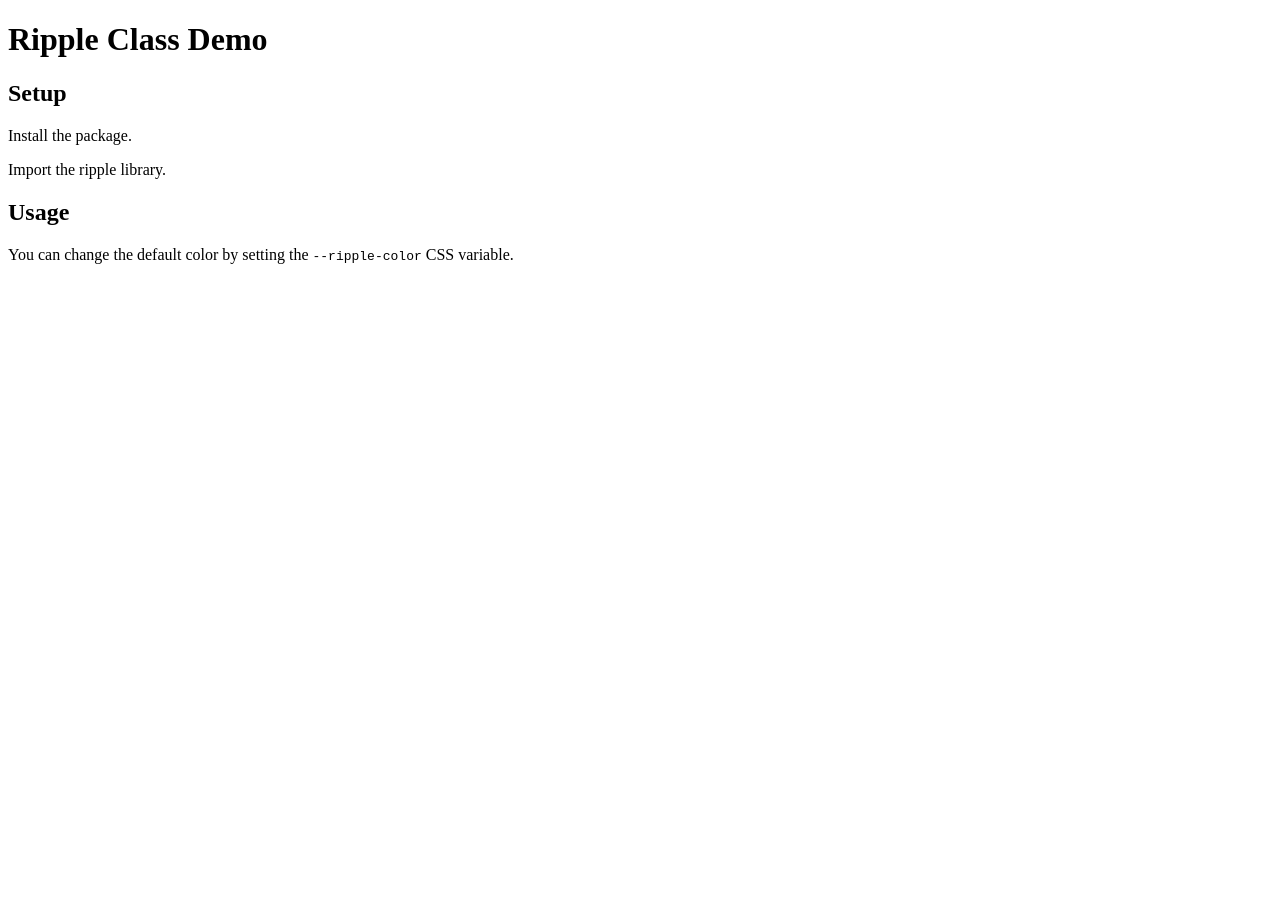
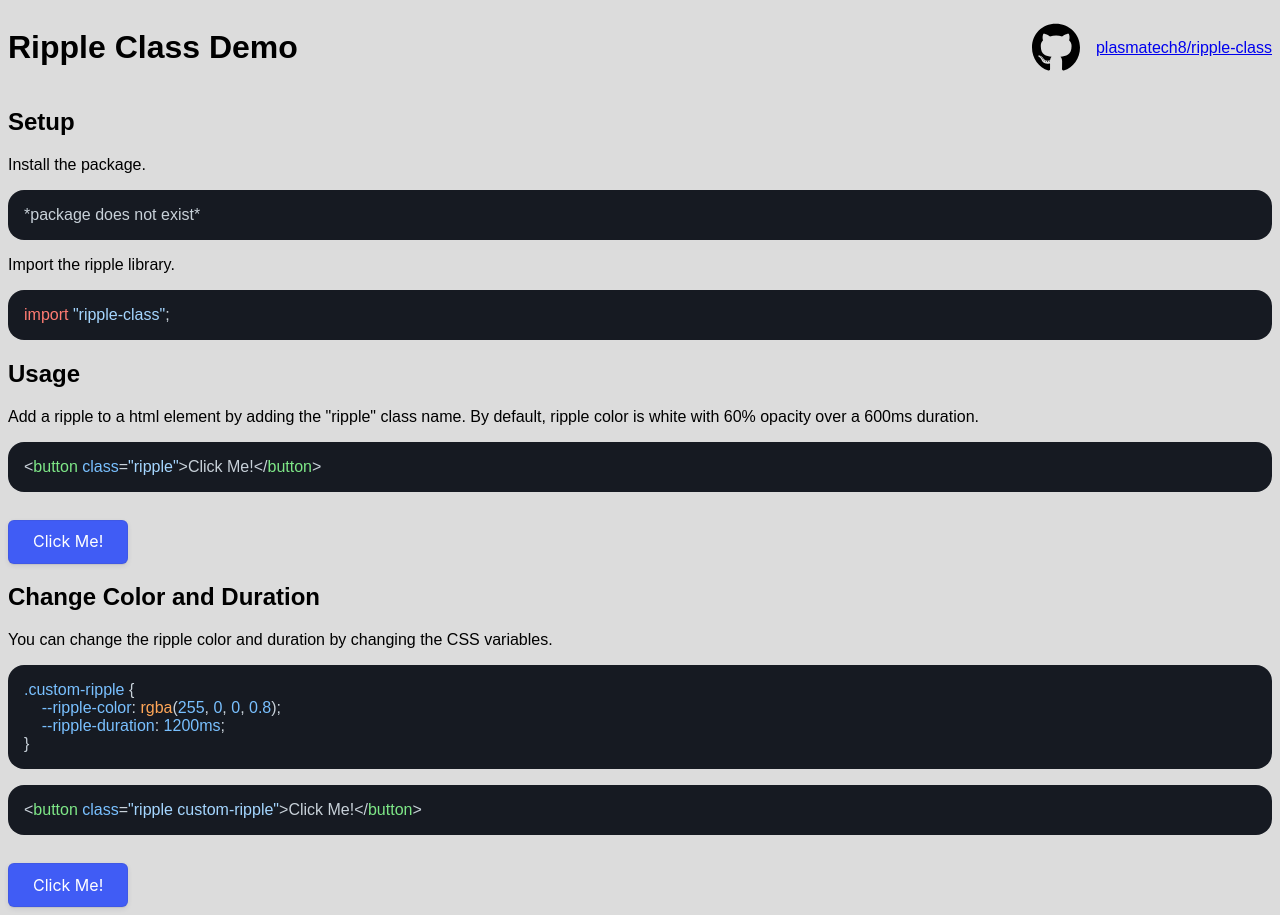
Before and after one commit to plasmatech8/ripple-class, a SvelteKit app: page / in a window 1280 px wide. Before the commit the page ends 800 px from the top, so only its background shows below. Built offline with nearby package versions, Linux system fonts and the light colour scheme.

Commit message:
Update pages

```diff
--- a/package.json
+++ b/package.json
@@ -19,6 +19,7 @@
 		"eslint": "^8.28.0",
 		"eslint-config-prettier": "^8.5.0",
 		"eslint-plugin-svelte3": "^4.0.0",
+		"highlight.js": "^11.7.0",
 		"prettier": "^2.8.0",
 		"prettier-plugin-svelte": "^2.8.1",
 		"svelte": "^3.54.0",
--- a/src/routes/+page.svelte
+++ b/src/routes/+page.svelte
@@ -1,19 +1,112 @@
 <script lang="ts">
+	import hljs from 'highlight.js';
+	import 'highlight.js/styles/github-dark.css';
 	import '$lib';
+	import { browser } from '$app/environment';
 
-	const installCode = `npm install XYZ`;
-	const importCode = `import "ripple-class";`;
-	const buttonCode = `<button class="ripple">Click Me!</button>`;
+	if (browser) hljs.highlightAll();
+	const installCode = hljs.highlight('bash', `*package does not exist*`).value;
+	const importCode = hljs.highlight('typescript', `import "ripple-class";`).value;
+	const cssCode = hljs.highlight(
+		'css',
+		`.custom-ripple {
+    --ripple-color: rgba(255, 0, 0, 0.8);
+    --ripple-duration: 1200ms;
+}`
+	).value;
+	const buttonCode = hljs.highlight('html', `<button class="ripple">Click Me!</button>`).value;
+	const buttonCustomCode = hljs.highlight(
+		'html',
+		`<button class="ripple custom-ripple">Click Me!</button>`
+	).value;
 </script>
 
-<h1>Ripple Class Demo</h1>
+<div class="header">
+	<h1>Ripple Class Demo</h1>
+	<a class="github" href="https://github.com/plasmatech8/ripple-class">
+		<svg width="3rem" xmlns="http://www.w3.org/2000/svg" viewBox="0 0 496 512"
+			><!--! Font Awesome Pro 6.2.1 by @fontawesome - https://fontawesome.com License - https://fontawesome.com/license (Commercial License) Copyright 2022 Fonticons, Inc. --><path
+				d="M165.9 397.4c0 2-2.3 3.6-5.2 3.6-3.3.3-5.6-1.3-5.6-3.6 0-2 2.3-3.6 5.2-3.6 3-.3 5.6 1.3 5.6 3.6zm-31.1-4.5c-.7 2 1.3 4.3 4.3 4.9 2.6 1 5.6 0 6.2-2s-1.3-4.3-4.3-5.2c-2.6-.7-5.5.3-6.2 2.3zm44.2-1.7c-2.9.7-4.9 2.6-4.6 4.9.3 2 2.9 3.3 5.9 2.6 2.9-.7 4.9-2.6 4.6-4.6-.3-1.9-3-3.2-5.9-2.9zM244.8 8C106.1 8 0 113.3 0 252c0 110.9 69.8 205.8 169.5 239.2 12.8 2.3 17.3-5.6 17.3-12.1 0-6.2-.3-40.4-.3-61.4 0 0-70 15-84.7-29.8 0 0-11.4-29.1-27.8-36.6 0 0-22.9-15.7 1.6-15.4 0 0 24.9 2 38.6 25.8 21.9 38.6 58.6 27.5 72.9 20.9 2.3-16 8.8-27.1 16-33.7-55.9-6.2-112.3-14.3-112.3-110.5 0-27.5 7.6-41.3 23.6-58.9-2.6-6.5-11.1-33.3 2.6-67.9 20.9-6.5 69 27 69 27 20-5.6 41.5-8.5 62.8-8.5s42.8 2.9 62.8 8.5c0 0 48.1-33.6 69-27 13.7 34.7 5.2 61.4 2.6 67.9 16 17.7 25.8 31.5 25.8 58.9 0 96.5-58.9 104.2-114.8 110.5 9.2 7.9 17 22.9 17 46.4 0 33.7-.3 75.4-.3 83.6 0 6.5 4.6 14.4 17.3 12.1C428.2 457.8 496 362.9 496 252 496 113.3 383.5 8 244.8 8zM97.2 352.9c-1.3 1-1 3.3.7 5.2 1.6 1.6 3.9 2.3 5.2 1 1.3-1 1-3.3-.7-5.2-1.6-1.6-3.9-2.3-5.2-1zm-10.8-8.1c-.7 1.3.3 2.9 2.3 3.9 1.6 1 3.6.7 4.3-.7.7-1.3-.3-2.9-2.3-3.9-2-.6-3.6-.3-4.3.7zm32.4 35.6c-1.6 1.3-1 4.3 1.3 6.2 2.3 2.3 5.2 2.6 6.5 1 1.3-1.3.7-4.3-1.3-6.2-2.2-2.3-5.2-2.6-6.5-1zm-11.4-14.7c-1.6 1-1.6 3.6 0 5.9 1.6 2.3 4.3 3.3 5.6 2.3 1.6-1.3 1.6-3.9 0-6.2-1.4-2.3-4-3.3-5.6-2z"
+			/></svg
+		>
+		plasmatech8/ripple-class
+	</a>
+</div>
 
 <h2>Setup</h2>
 <p>Install the package.</p>
+<pre><code>{@html installCode}</code></pre>
 <p>Import the ripple library.</p>
+<pre><code>{@html importCode}</code></pre>
 
 <h2>Usage</h2>
-<p>You can change the default color by setting the <code>--ripple-color</code> CSS variable.</p>
+<p>
+	Add a ripple to a html element by adding the "ripple" class name. By default, ripple color is
+	white with 60% opacity over a 600ms duration.
+</p>
+<pre><code>{@html buttonCode}</code></pre>
+<button class="ripple">Click Me!</button>
+
+<h2>Change Color and Duration</h2>
+<p>You can change the ripple color and duration by changing the CSS variables.</p>
+<pre><code>{@html cssCode}</code></pre>
+<pre><code>{@html buttonCustomCode}</code></pre>
+<button class="ripple custom-ripple">Click Me!</button>
 
 <style>
+	:root {
+		background-color: gainsboro;
+	}
+	* {
+		font-family: Arial, Helvetica, sans-serif;
+	}
+	pre {
+		display: block;
+		background-color: #161a22;
+		color: #c8d1d9;
+		padding: 1rem;
+		border-radius: 1rem;
+	}
+	button {
+		appearance: button;
+		backface-visibility: hidden;
+		background-color: #405cf5;
+		border-radius: 6px;
+		border-width: 0;
+		box-shadow: rgba(50, 50, 93, 0.1) 0 0 0 1px inset, rgba(50, 50, 93, 0.1) 0 2px 5px 0,
+			rgba(0, 0, 0, 0.07) 0 1px 1px 0;
+		box-sizing: border-box;
+		color: #fff;
+		cursor: pointer;
+		font-family: -apple-system, system-ui, 'Segoe UI', Roboto, 'Helvetica Neue', Ubuntu, sans-serif;
+		font-size: 100%;
+		height: 44px;
+		line-height: 1.15;
+		margin: 12px 0 0;
+		outline: none;
+		overflow: hidden;
+		padding: 0 25px;
+		position: relative;
+		text-align: center;
+		text-transform: none;
+		transform: translateZ(0);
+		transition: all 0.2s, box-shadow 0.08s ease-in;
+		user-select: none;
+		-webkit-user-select: none;
+		touch-action: manipulation;
+	}
+	.custom-ripple {
+		--ripple-color: rgba(255, 0, 0, 0.8);
+		--ripple-duration: 1200ms;
+	}
+	.header {
+		display: flex;
+		justify-content: space-between;
+		align-items: center;
+	}
+	.github {
+		display: flex;
+		align-items: center;
+		gap: 1rem;
+	}
 </style>
```
Also changed, not shown: 2 other files (tests, documents, lock files or other folders).
